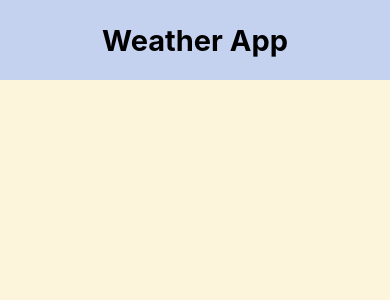
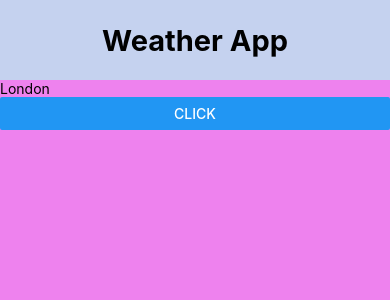
Before and after one commit to Web-Dev-Learner/Weather_App, a React Native app in the folder weather_app/: screen / in a window 390 px wide. Shown: the top 300 px of the page. Built offline with nearby package versions, Linux system fonts and the light colour scheme.

Commit message:
search_updates

```diff
--- a/weather_app/src/index.js
+++ b/weather_app/src/index.js
@@ -1,24 +1,62 @@
-import{ View, Text, StyleSheet}from 'react-native'
+import{ View, Text, StyleSheet, Button, TextInput}from 'react-native'
 import React from 'react'
 import Constants from 'expo-constants'
+import { useState } from 'react'
+// Apikey b5563401497d4e4dbda81654242303
 
 
 const Weather =() =>{
+    const [loc,setLoc]=useState("London");
+
+
+    async function apiData(){
+        const response=await fetch(`https://api.weatherapi.com/v1/current.json?key=b5563401497d4e4dbda81654242303&q=${loc}`,{mode:"cors"});
+        const Wdata=await response.json();
+        console.log(Wdata);
+
+    }
+    const handleLocation =()=>{
+        console.log(`loction ${loc}`);
+        //we are going to get the value of text input
+        //value=> apiData(value)
+        apiData();
+
+    }
+
+
     return(
         <View style={styles.container}>
             <View style={styles.header}>
                 <Text style={styles.headerTitle}>Weather App</Text>
 
             </View>
+            <View>
+                <TextInput
+                placeholder="Enter a city"
+                value={
+                    loc
+                }
+                onChangeText={
+                    (text)=>{setLoc(text)}
+                }
+
+                />
+                <Button title = "click" onPress={()=>handleLocation()}/>
+
+            </View>
+
+
+
         </View>
     )
 }
+
 export default Weather
 
 const styles = StyleSheet.create({
     container: {
       flex: 1,
-      backgroundColor:'#FCF5DB',
+      backgroundColor:'#ee82ee',
       paddingTop:Constants.statusBarHeight,
 
 
@@ -37,5 +75,4 @@ const styles = StyleSheet.create({
 
 
 
-
-  });
+});
```
Also changed, not shown: weather_app/src/screen.js (added, +16 -0 lines).
